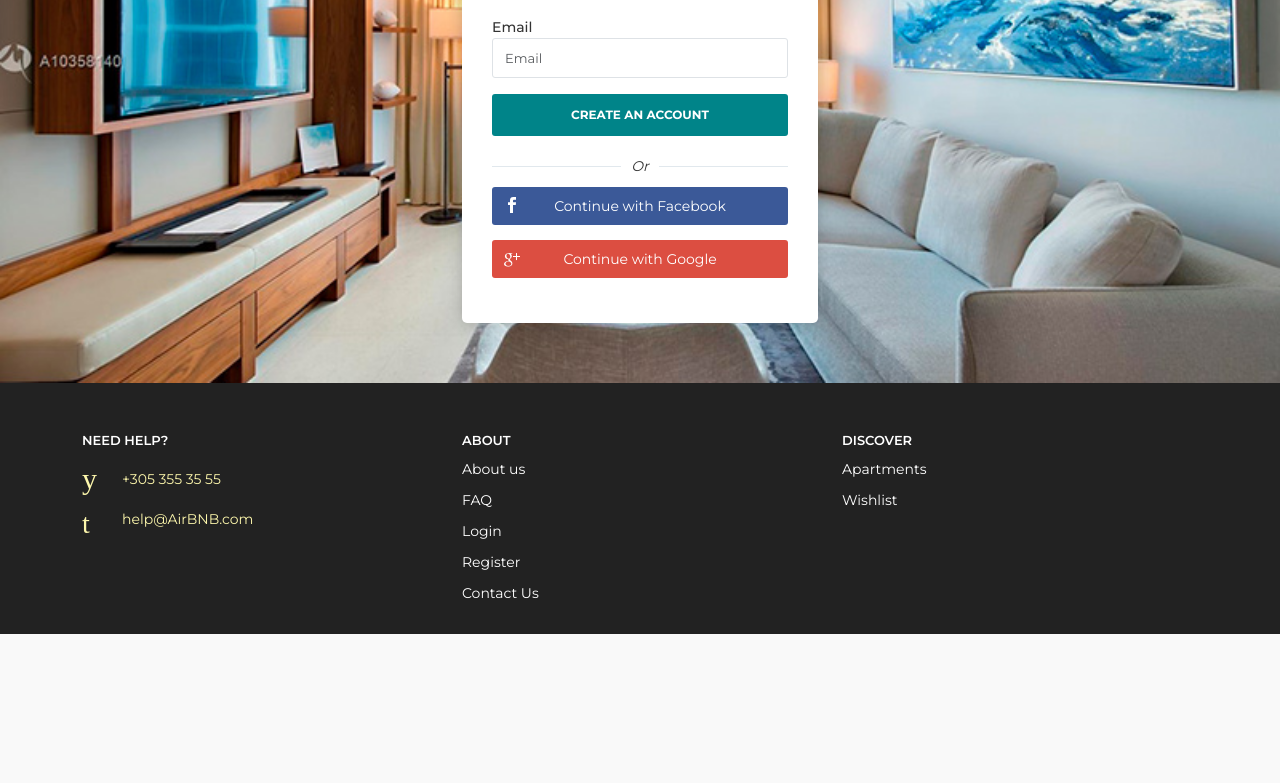
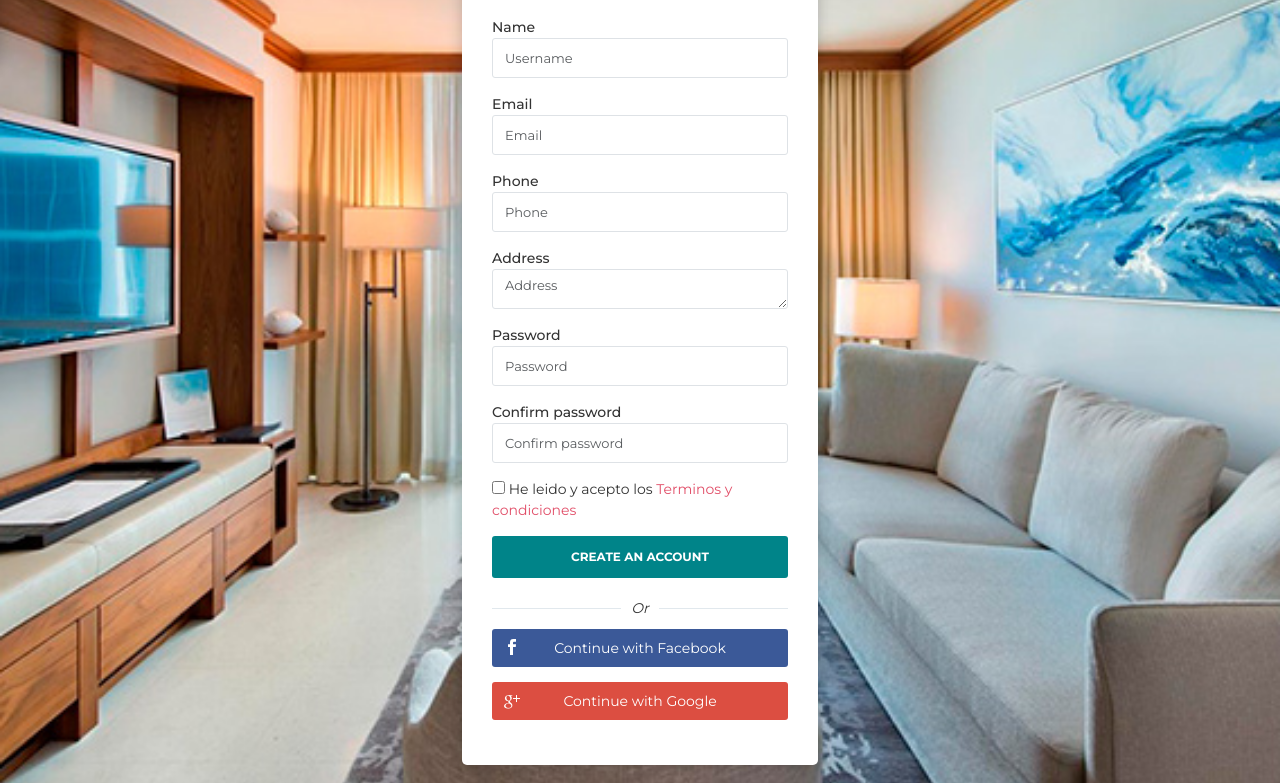
Before and after one commit to mjdamariscua/rentapp, a plain HTML site: page register.html in a window 1280 px wide. Shown: the part 257-1040 px from the top of the page. Before the commit the page ends 891 px from the top, so only its background shows below. Drawn offline with Linux system fonts and the light colour scheme; a script that the page names is missing; a web font is replaced by a local one.

Commit message:
Add files via upload

```diff
--- a/register.html
+++ b/register.html
@@ -83,15 +83,15 @@
                     		<div class="text-center"><img src="img/logo_sticky.png" alt="Image" width="160" height="34"></div>
                             <hr>
                            <form>
-                                <!-- <div class="form-group">
+                                <div class="form-group">
                                     <label>Name</label>
                                     <input type="text" class=" form-control"  placeholder="Username">
-                                </div> -->
+                                </div>
                                 <div class="form-group">
                                 	<label>Email</label>
                                     <input type="email" class=" form-control" placeholder="Email">
                                 </div>
-                                <!-- <div class="form-group">
+                                <div class="form-group">
                                 	<label>Phone</label>
                                     <input type="email" class=" form-control" placeholder="Phone">
                                 </div>
@@ -106,7 +106,14 @@
                                 <div class="form-group">
                                 	<label>Confirm password</label>
                                     <input type="password" class=" form-control" id="password2" placeholder="Confirm password">
-                                </div> -->
+                                </div>
+
+                                <div >
+
+                                    <input type="checkbox"> He leido y acepto los <a href="#">Terminos y condiciones</a>
+                                </div>
+
+
                                 <div id="pass-info" class="clearfix"></div>
                                 <button class="btn_full">Create an account</button>
 
```
